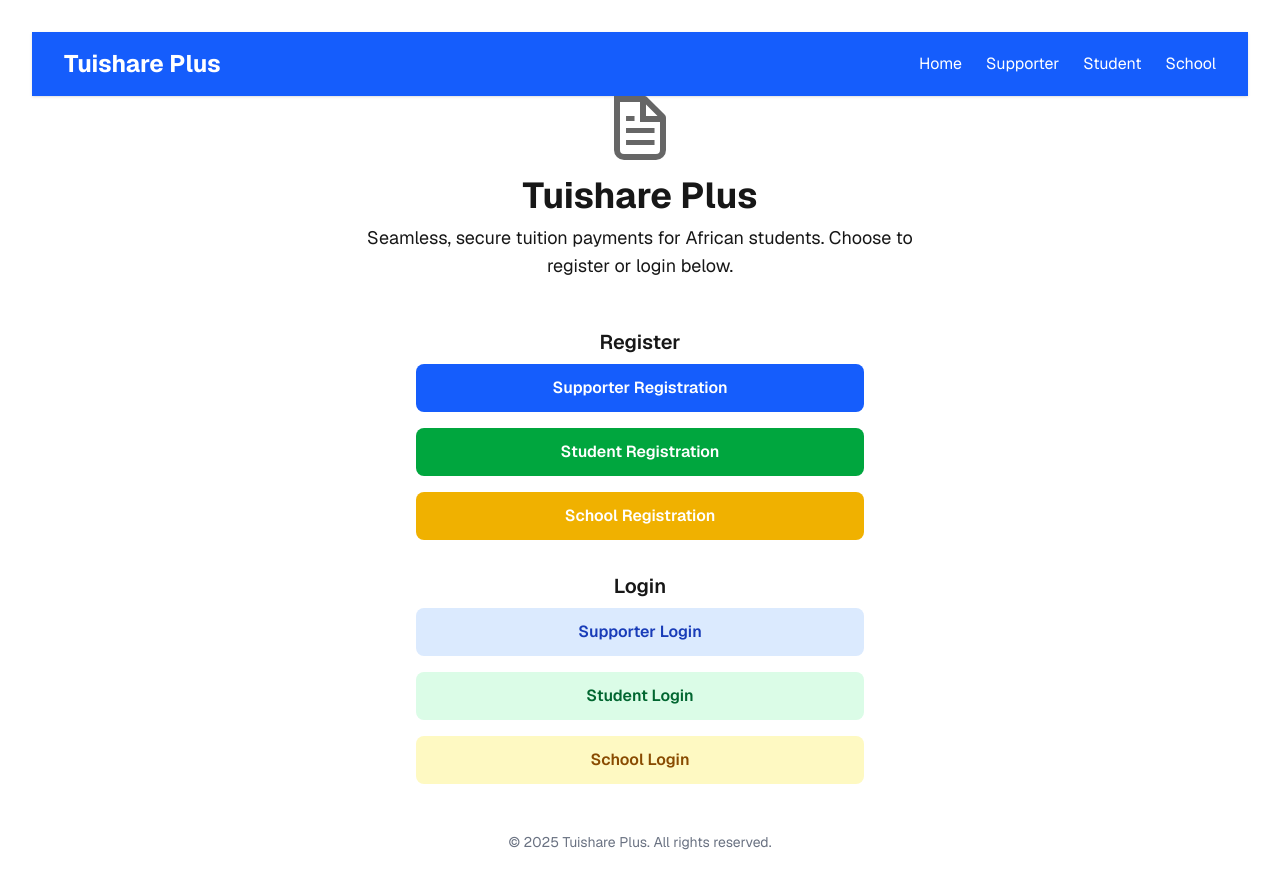
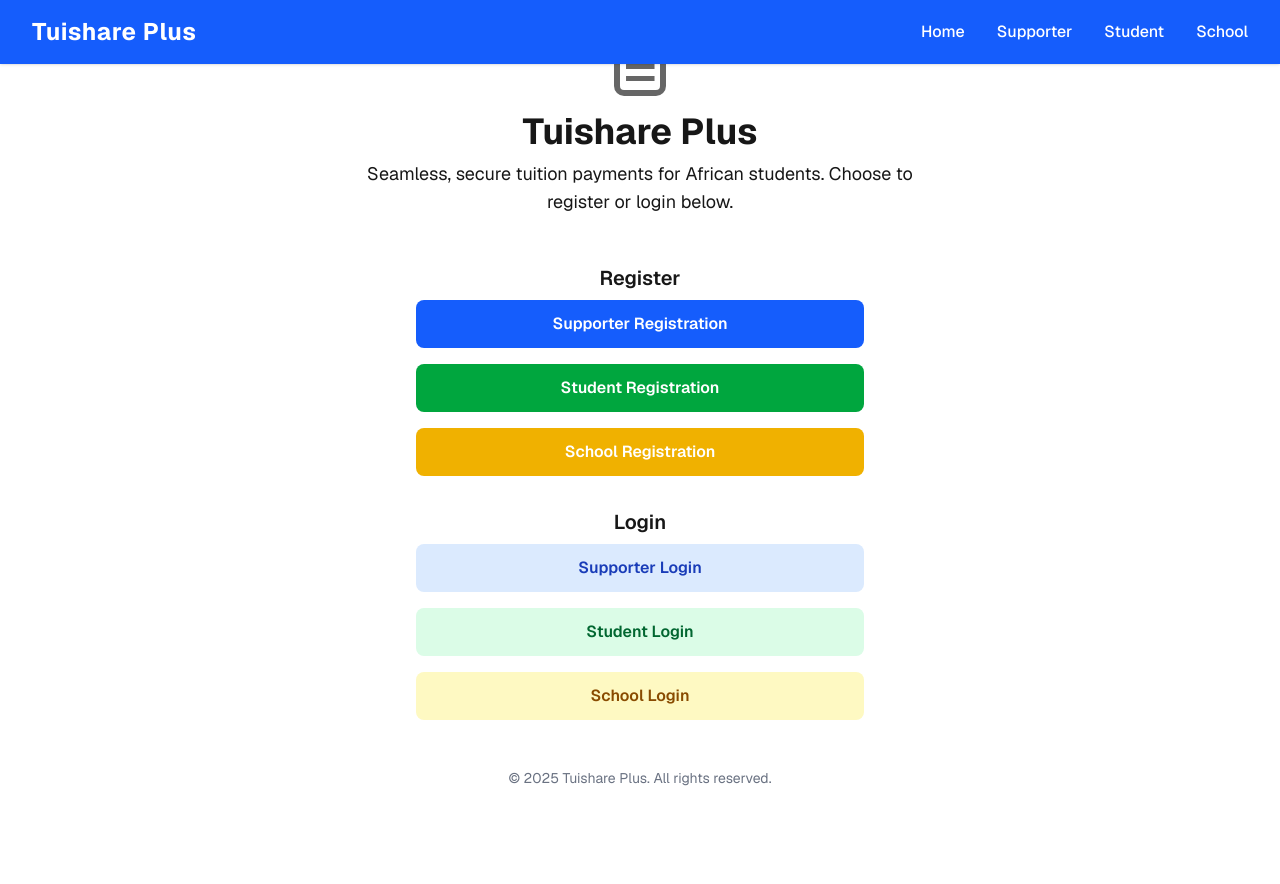
Before and after one commit to iVy-tech256/TuiShare, a Next.js app in the folder tuishare-frontend/: page / in a window 1280 px wide. After the commit the page ends 820 px from the top, so only its background shows below. Built offline with nearby package versions, Linux system fonts and the light colour scheme.

Commit message:
Make smooth navigations and styles of navbar

```diff
--- a/tuishare-frontend/components/Navbar.tsx
+++ b/tuishare-frontend/components/Navbar.tsx
@@ -1,25 +1,88 @@
+"use client";
 import Link from "next/link";
+import { useState } from "react";
 
 export default function Navbar() {
+  const [open, setOpen] = useState(false);
+
   return (
-    <nav className="w-full bg-blue-600 text-white py-4 px-8 flex justify-between items-center shadow">
-      <Link href="/" className="text-2xl font-bold">
+    <nav className="w-full bg-blue-600 text-white py-4 px-8 flex items-center justify-between shadow fixed top-0 left-0 z-50">
+      <Link href="/" className="text-2xl font-bold tracking-wide">
         Tuishare Plus
       </Link>
-      <div className="flex gap-6">
-        <Link href="/" className="hover:underline">
+      {/* Desktop Links */}
+      <div className="hidden md:flex gap-8 items-center">
+        <Link href="/" className="hover:text-blue-200 transition font-medium">
           Home
         </Link>
-        <Link href="/supporter/register" className="hover:underline">
+        <Link
+          href="/supporter/register"
+          className="hover:text-blue-200 transition font-medium"
+        >
           Supporter
         </Link>
-        <Link href="/student/register" className="hover:underline">
+        <Link
+          href="/student/register"
+          className="hover:text-blue-200 transition font-medium"
+        >
           Student
         </Link>
-        <Link href="/school/register" className="hover:underline">
+        <Link
+          href="/school/register"
+          className="hover:text-blue-200 transition font-medium"
+        >
           School
         </Link>
       </div>
+      {/* Hamburger Icon for Mobile */}
+      <button
+        className="md:hidden flex items-center"
+        onClick={() => setOpen(!open)}
+        aria-label="Toggle navigation"
+      >
+        <svg width="32" height="32" fill="none" viewBox="0 0 24 24">
+          <path
+            stroke="white"
+            strokeWidth="2"
+            strokeLinecap="round"
+            strokeLinejoin="round"
+            d="M4 6h16M4 12h16M4 18h16"
+          />
+        </svg>
+      </button>
+      {/* Mobile Menu */}
+      {open && (
+        <div className="absolute top-full left-0 w-full bg-blue-700 flex flex-col gap-4 py-4 px-8 md:hidden shadow-lg">
+          <Link
+            href="/"
+            className="hover:text-blue-200 transition font-medium"
+            onClick={() => setOpen(false)}
+          >
+            Home
+          </Link>
+          <Link
+            href="/supporter/register"
+            className="hover:text-blue-200 transition font-medium"
+            onClick={() => setOpen(false)}
+          >
+            Supporter
+          </Link>
+          <Link
+            href="/student/register"
+            className="hover:text-blue-200 transition font-medium"
+            onClick={() => setOpen(false)}
+          >
+            Student
+          </Link>
+          <Link
+            href="/school/register"
+            className="hover:text-blue-200 transition font-medium"
+            onClick={() => setOpen(false)}
+          >
+            School
+          </Link>
+        </div>
+      )}
     </nav>
   );
 }
```
